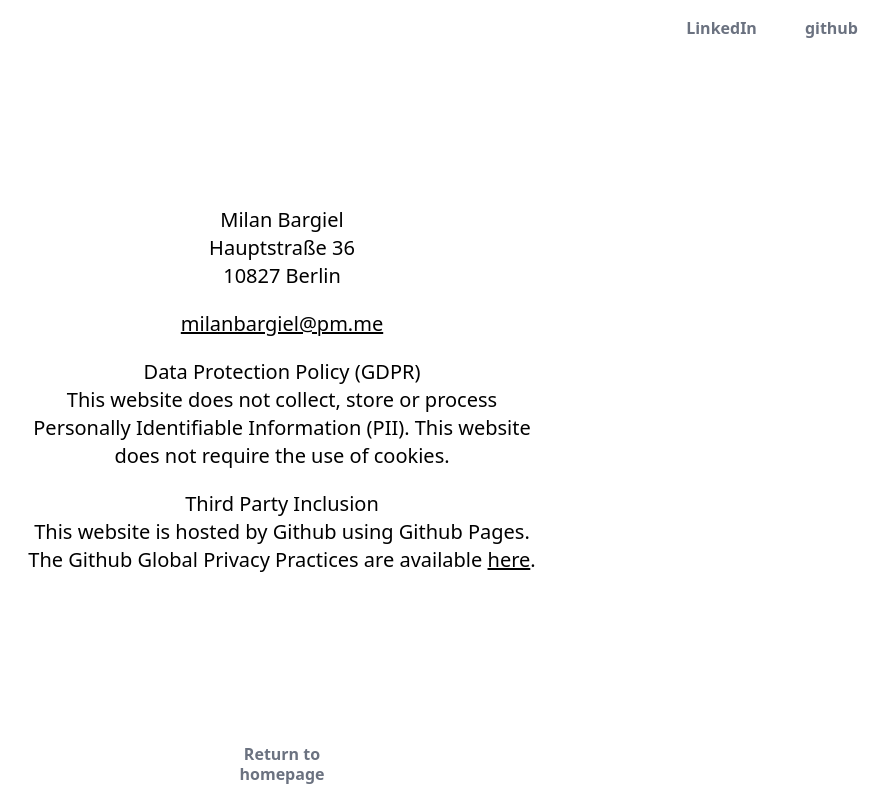
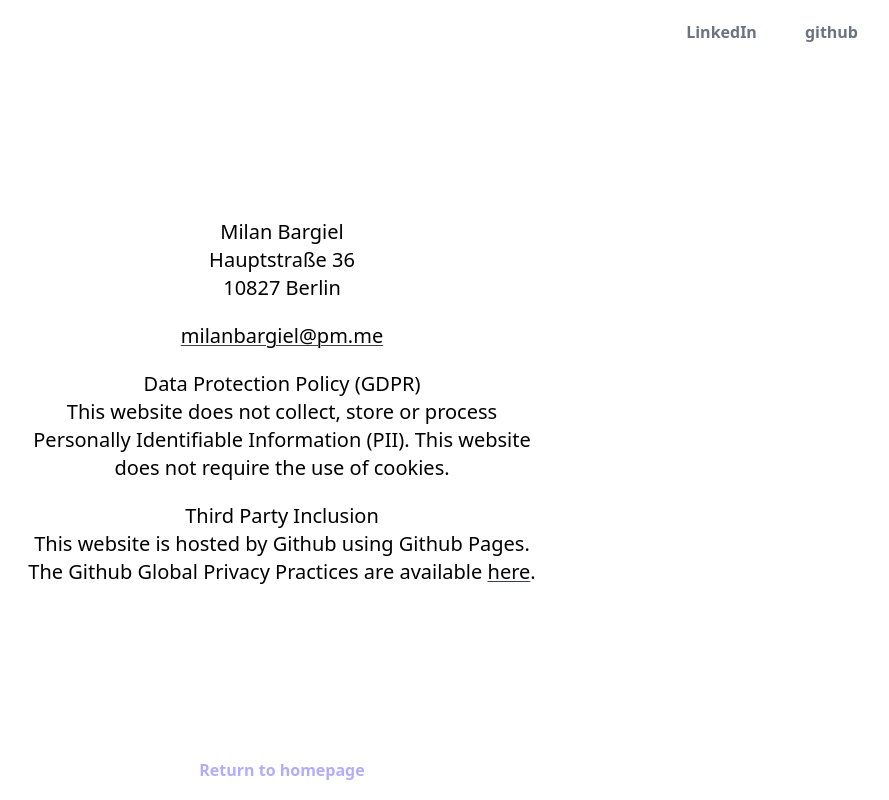
Before and after one commit to milanbargiel/portfolio, a Next.js app: page /legal-notice in a window 1280 px wide. Shown: the whole page, without its empty margins (358-1247 px from the left). Built offline with nearby package versions, Linux system fonts and the light colour scheme.

Commit message:
Standardize links

```diff
--- a/components/footer-button.js
+++ /dev/null
@@ -1,14 +0,0 @@
-import Link from 'next/link'
-
-export default function Intro(props) {
-  return (
-    <div className="text-center leading-tight mb-6 md:mb-4">
-      <Link
-        href={props.href}
-        className="font-semibold text-gray-500 hover:text-gray-700 md:text-gray-500 md:hover:text-gray-700"
-      >
-        {props.children}
-      </Link>
-    </div>
-  )
-}
--- a/components/header.js
+++ b/components/header.js
@@ -1,9 +1,10 @@
 export default function Header() {
   return (
-    <nav className="py-6 px-7 flex-1 md:py-4 md:px-0">
-      <ul className="flex gap-12 md:justify-end font-semibold">
-        <li className="text-gray-500 hover:text-gray-700 md:text-gray-500 md:hover:text-gray-700">
+    <nav className="py-5 px-7 flex-1 md:px-0">
+      <ul className="flex gap-12 md:justify-end">
+        <li>
           <a
+            className="font-semibold leading-none text-gray-500 hover:text-gray-700 hover:transition-all"
             target="_blank"
             href="https://www.linkedin.com/in/milan-bargiel-9946b0226/"
             rel="noreferrer"
@@ -11,8 +12,9 @@ export default function Header() {
             LinkedIn
           </a>
         </li>
-        <li className="text-gray-500 hover:text-gray-700 md:text-gray-500 md:hover:text-gray-700">
+        <li>
           <a
+            className="font-semibold leading-none text-gray-500 hover:text-gray-700"
             target="_blank"
             href="https://github.com/milanbargiel"
             rel="noreferrer"
--- a/components/intro-bold.js
+++ b/components/intro-bold.js
@@ -1,9 +1,9 @@
 export default function Intro() {
   return (
-    <div className="mx-auto max-w-2xl text-2xl leading-snug pt-12 pb-20 px-3 md:text-3xl md:text-center md:pt-20 md:pb-32 md:px-16">
+    <div className="mx-auto max-w-2xl text-2xl leading-snug font-medium pt-12 pb-20 px-3 md:text-3xl md:text-center md:pt-20 md:pb-32 md:px-16">
       Hello, my name is Milan Bargiel. <br className="hidden md:inline" />I am a
-      product designer and web developer based in Berlin, former editorial
-      product developer at&nbsp;
+      product designer with web development skills based in Berlin, former
+      editorial product developer at&nbsp;
       <a
         href="https://www.zeit.de/autoren/B/Milan_Bargiel/index"
         target="_blank"
--- a/components/project.js
+++ b/components/project.js
@@ -27,7 +27,7 @@ export default function Project(props) {
         </h3>
         <div className="mb-8 md:mb-6 md:text-sm">{props.children}</div>
         <div>
-          <a className="hidden md:inline-block text-xs underline underline-offset-2 font-medium hover:cursor-pointer hover:transition-all hover:duration-150">
+          <a className="hidden md:inline-block text-xs underline underline-offset-2 decoration-1 decoration-gray-700 font-medium hover:cursor-pointer hover:decoration-2">
             {props.linkText}
           </a>
         </div>
--- a/pages/index.js
+++ b/pages/index.js
@@ -1,7 +1,7 @@
 import IntroBold from '../components/intro-bold'
 import ProjectList from '../components/project-list'
-import FooterButton from '../components/footer-button'
 import Layout from '../components/layout'
+import Link from 'next/link'
 
 export default function Home() {
   return (
@@ -17,9 +17,14 @@ Home.getLayout = function getLayout(page) {
   return (
     <Layout>
       {page}
-      <FooterButton href="/legal-notice">
-        Legal notice &<br className="md:hidden" /> data privacy
-      </FooterButton>
+      <div className="text-center leading-tight mb-5">
+        <Link
+          href="/legal-notice"
+          className="font-semibold text-gray-500 hover:text-gray-700"
+        >
+          Legal notice &<br className="md:hidden" /> data privacy
+        </Link>
+      </div>
     </Layout>
   )
 }
--- a/pages/legal-notice.js
+++ b/pages/legal-notice.js
@@ -1,4 +1,4 @@
-import FooterButton from '../components/footer-button'
+import Link from 'next/link'
 import Layout from '../components/layout'
 
 export default function LegalNotice() {
@@ -14,7 +14,7 @@ export default function LegalNotice() {
         </p>
         <a
           href="mailto:milanbargiel@pm.me"
-          className="underline mb-5 inline-block hover:text-purple-700"
+          className="underline underline-offset-2 mb-5 inline-block decoration-1 decoration-gray-700 hover:decoration-2 hover:transition-all hover:duration-150"
         >
           milanbargiel@pm.me
         </a>
@@ -33,7 +33,7 @@ export default function LegalNotice() {
           <a
             href="https://docs.github.com/en/github/site-policy/global-privacy-practices"
             target="_blank"
-            className="underline hover:text-pharlap-700"
+            className="underline underline-offset-2 decoration-1 decoration-gray-700 hover:decoration-2 hover:transition-all hover:duration-150"
             rel="noreferrer"
           >
             here
@@ -50,10 +50,15 @@ LegalNotice.getLayout = function getLayout(page) {
   return (
     <Layout>
       {page}
-      <FooterButton href="/">
-        Return to <br />
-        homepage
-      </FooterButton>
+      <div className="text-center leading-tight mb-5">
+        <Link
+          href="/"
+          className="font-semibold text-purple-500 hover:text-purple-700"
+        >
+          Return to <br className="md:hidden" />
+          homepage
+        </Link>
+      </div>
     </Layout>
   )
 }
```
